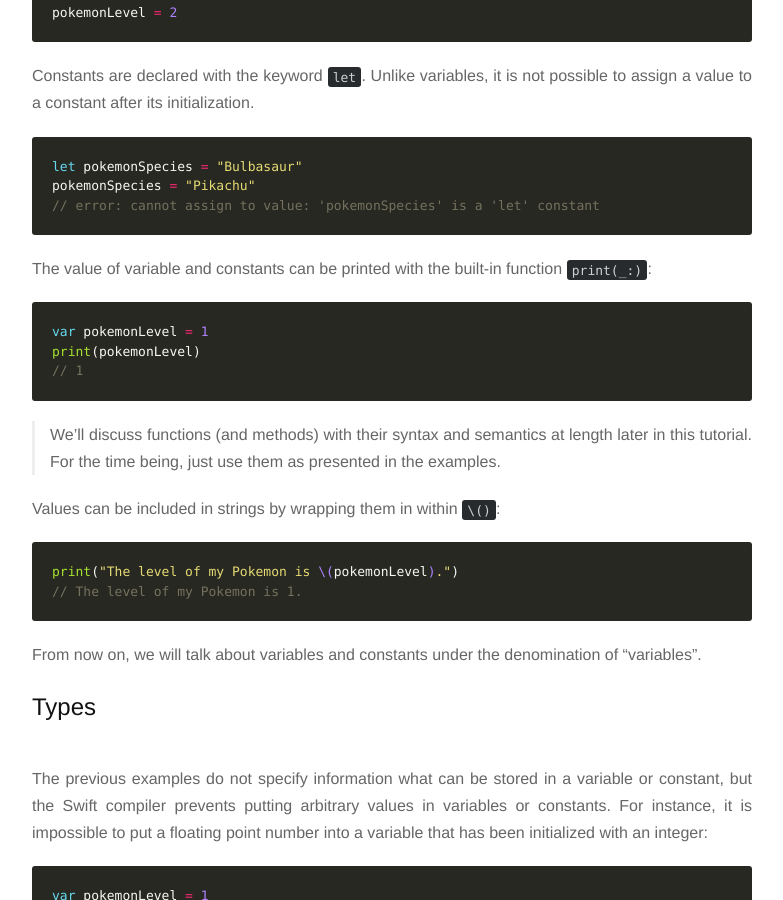
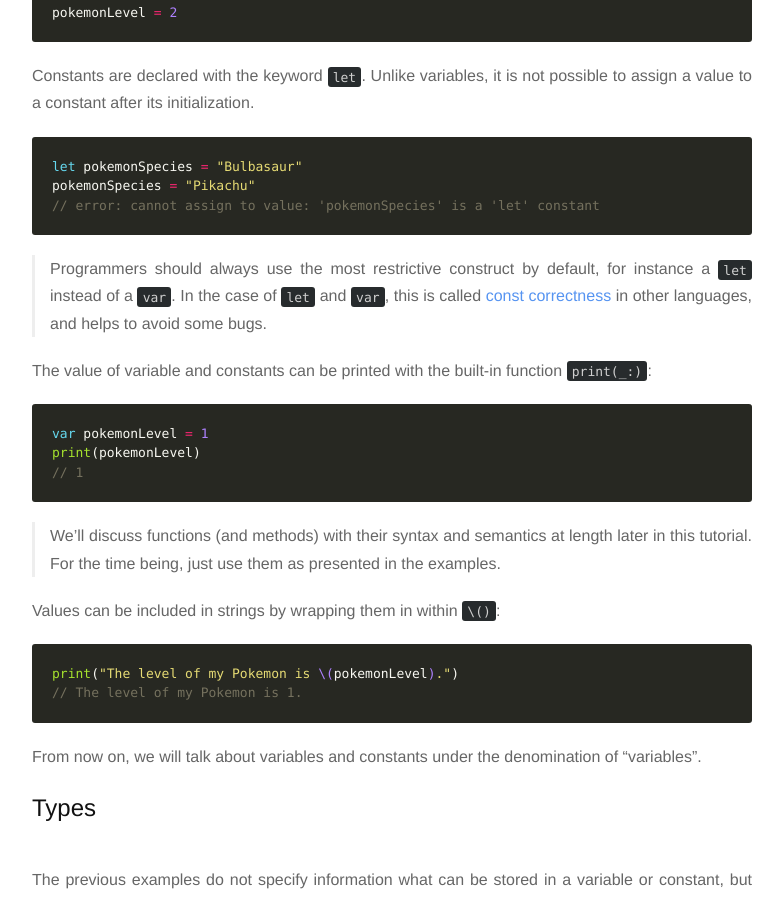
Before and after one commit to kyouko-taiga/swift-thoughts, a Jekyll site: the page built from tutorial/01-constants_variables_and_types.md, in a window 1280 px wide and 900 px high, scrolled down 612 px. Shown: the whole window, without its empty margins (248-1031 px from the left). Built offline with Jekyll 4.4.1, drawn with Linux system fonts in a browser that asks for light colours; nearby versions of some CDN libraries.

Commit message:
Add paragraph on const correctness.

````diff
--- a/tutorial/01-constants_variables_and_types.md
+++ b/tutorial/01-constants_variables_and_types.md
@@ -35,6 +35,11 @@ let pokemonSpecies = "Bulbasaur"
 pokemonSpecies = "Pikachu"
 // error: cannot assign to value: 'pokemonSpecies' is a 'let' constant
 ```
+
+> Programmers should always use the most restrictive construct by default,
+> for instance a `let` instead of a `var`.
+> In the case of `let` and `var`, this is called [const correctness](https://isocpp.org/wiki/faq/const-correctness)
+> in other languages, and helps to avoid some bugs.
 
 The value of variable and constants can be printed with the built-in function `print(_:)`:
 
````
